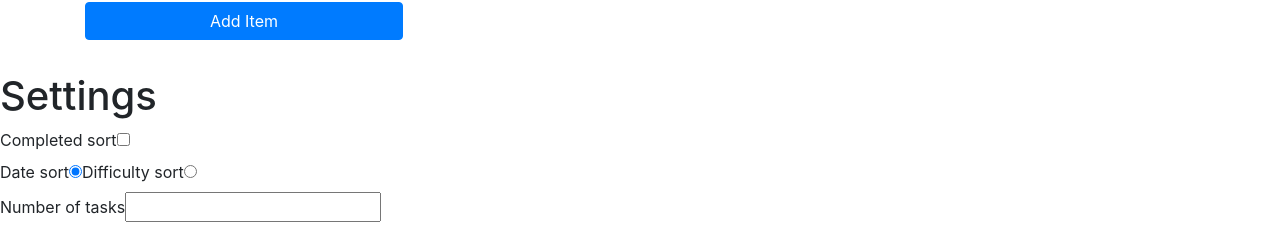
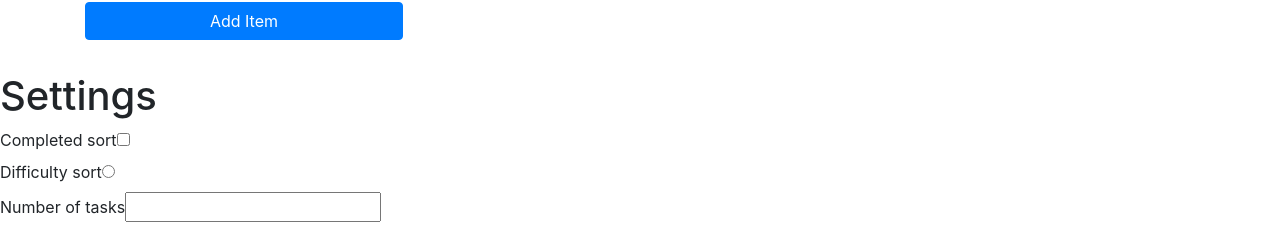
Before and after one commit to fati-ma/todo, a React (Create React App) app in the folder todo-list/: page / in a window 1280 px wide. Shown: the part 466-718 px from the top of the page. Built offline with nearby package versions, Linux system fonts and the light colour scheme; no server answers.

Commit message:
new updates

```diff
--- a/todo-list/src/App.js
+++ b/todo-list/src/App.js
@@ -3,6 +3,7 @@ import 'bootstrap/dist/css/bootstrap.min.css';
 import ToDo from './components/todo/todo'
 import { Nav, Navbar } from 'react-bootstrap';
 import SettingsProvider from './context/settings';
+import Settings from './components/todo/settings'
 
 export default class App extends React.Component {
   render() {
@@ -14,6 +15,9 @@ export default class App extends React.Component {
   Home   </Navbar.Brand>
         </Navbar>
         <ToDo />
+        <section>
+        <Settings/>
+      </section>
 
         </SettingsProvider>
     );
--- a/todo-list/src/components/todo/settings.js
+++ b/todo-list/src/components/todo/settings.js
@@ -14,8 +14,8 @@ function Settings(props) {
       </label>
       <br />
       <label>
-        Date sort
-        <input type='radio' defaultChecked name='sort' onChange={context.toggleDifficulty} />
+        {/* Date sort
+        <input type='radio' defaultChecked name='sort' onChange={context.toggleDifficulty} /> */}
         Difficulty sort
         <input type='radio' name='sort' onChange={context.toggleDifficulty} />
       </label>
--- a/todo-list/src/components/todo/todo.js
+++ b/todo-list/src/components/todo/todo.js
@@ -1,7 +1,7 @@
 import React, { useEffect, useState } from 'react';
 import TodoForm from './form.js';
 import TodoList from './list.js';
-import Settings from './settings.js';
+// import Settings from './settings.js';
 import './todo.scss';
 import { Container, Row, Col, Alert, Navbar, Nav } from 'react-bootstrap';
 import useAjax from '../hooks/useAjax';
@@ -147,9 +147,9 @@ function ToDo(props) {
           </Row>
         </Container>
       </section>
-      <section>
+      {/* <section>
         <Settings/>
-      </section>
+      </section> */}
     </React.Fragment>
   );
 }
```
